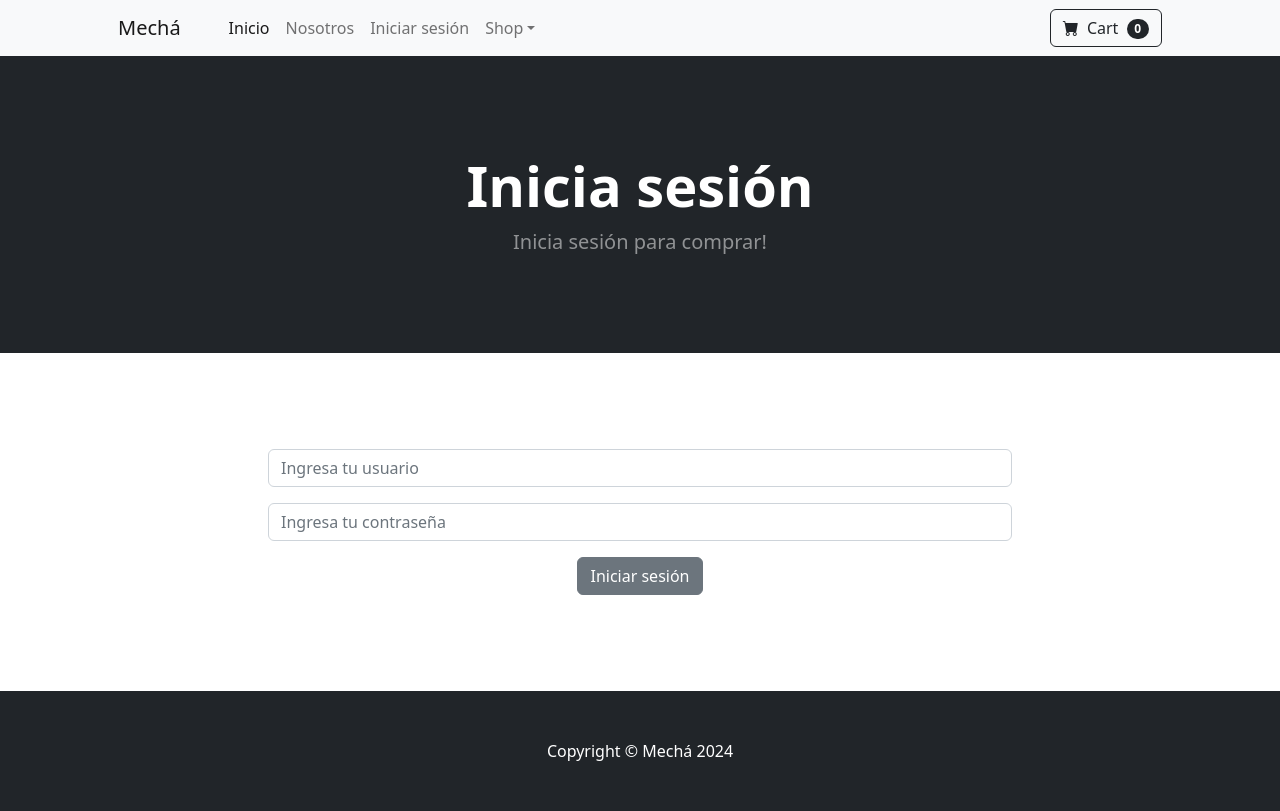
After one commit to kartdog/mecanico_web, a Django app: page /login/ in a window 1280 px wide. The commit adds this page. Run offline with Django 5.2, Linux system fonts and the light colour scheme; some libraries are stand-ins or nearby versions.

Commit message:
tercer commit, login.
Se agregó login, logout y sus respectivas páginas.

```diff
--- a/tienda/templates/base.html
+++ b/tienda/templates/base.html
@@ -1,4 +1,3 @@
-
 {% load static %}
 
 <!DOCTYPE html>
@@ -19,7 +18,14 @@
     <body>
 
         {% include 'navbar.html' %}
-
+        {% if messages %}
+            {% for message in messages %}
+                <div class="alert alert-warning alert-dismissible fade show" role="alert">
+                    {{ message }}
+                    <button type="button" class="btn-close" data-bs-dismiss="alert" aria-label="Close"></button>
+                </div>
+            {% endfor %}
+        {% endif %}
         {% block content %}
         {% endblock %}
 
--- /dev/null
+++ b/tienda/templates/login.html
@@ -0,0 +1,48 @@
+{% extends 'base.html' %}
+{% block content %}
+
+<!-- Header -->
+<header class="bg-dark py-5">
+    <div class="container px-4 px-lg-5 my-5">
+        <div class="text-center text-white">
+            <h1 class="display-4 fw-bolder">Inicia sesión</h1>
+            <p class="lead fw-normal text-white-50 mb-0">Inicia sesión para comprar!</p>
+        </div>
+    </div>
+</header>
+
+<!-- Acerca de -->
+<div class="container">
+    <div class="row">
+        <center>
+            <div class="col-8">
+                <br>
+                <br>
+                <br>
+                <br>
+
+                <form method="POST" action="{% url 'login' %}">
+                    {% csrf_token %}
+                    <!-- Input -->
+                    <div class="mb-3">
+                      <input type="text" class="form-control" name="username" placeholder="Ingresa tu usuario">
+                    </div>
+                    <div class="mb-3">
+                      <input type="password" class="form-control" name="password" placeholder="Ingresa tu contraseña">
+                    </div>
+
+                    <!-- Boton inicio -->
+                    <button type="submit" class="btn btn-secondary">Iniciar sesión</button>
+
+                  </form>
+
+                <br>
+                <br>
+                <br>
+                <br>
+            </div>
+        </center>
+    </div>
+</div>
+
+{% endblock %}
--- a/tienda/templates/navbar.html
+++ b/tienda/templates/navbar.html
@@ -1,13 +1,28 @@
 
-<!-- Navigation-->
+<!-- Navigation -->
 <nav class="navbar navbar-expand-lg navbar-light bg-light">
 <div class="container px-4 px-lg-5">
     <a class="navbar-brand" href="{% url 'index' %}">Mechá</a>
     <button class="navbar-toggler" type="button" data-bs-toggle="collapse" data-bs-target="#navbarSupportedContent" aria-controls="navbarSupportedContent" aria-expanded="false" aria-label="Toggle navigation"><span class="navbar-toggler-icon"></span></button>
     <div class="collapse navbar-collapse" id="navbarSupportedContent">
         <ul class="navbar-nav me-auto mb-2 mb-lg-0 ms-lg-4">
-            <li class="nav-item"><a class="nav-link active" aria-current="page" href="{% url 'index' %}">Inicio</a></li>
-            <li class="nav-item"><a class="nav-link" href="{% url 'nosotros' %}">Nosotros</a></li>
+            <li class="nav-item">
+                <a class="nav-link active" aria-current="page" href="{% url 'index' %}">Inicio</a>
+            </li>
+            <li class="nav-item">
+                <a class="nav-link" href="{% url 'nosotros' %}">Nosotros</a>
+            </li>
+
+            {% if user.is_authenticated %}
+            <li class="nav-item">
+                <a class="nav-link" href="{% url 'logout' %}">Cerrar sesión</a>
+            </li>
+            {% else %}
+            <li class="nav-item">
+                <a class="nav-link" href="{% url 'login' %}">Iniciar sesión</a>
+            </li>
+            {% endif %}
+
             <li class="nav-item dropdown">
                 <a class="nav-link dropdown-toggle" id="navbarDropdown" href="#" role="button" data-bs-toggle="dropdown" aria-expanded="false">Shop</a>
                 <ul class="dropdown-menu" aria-labelledby="navbarDropdown">
--- a/tienda/urls.py
+++ b/tienda/urls.py
@@ -2,6 +2,11 @@ from django.urls import path
 from . import views
 
 urlpatterns = [
+    # Index
     path('', views.index, name = 'index'),
     path('nosotros/', views.nosotros, name = 'nosotros'),
+    # Login
+    path('login/', views.login_user, name = 'login'),
+    path('logout/', views.logout_user, name = 'logout'),
+
 ]
--- a/tienda/views.py
+++ b/tienda/views.py
@@ -1,13 +1,35 @@
-from django.shortcuts import render
+from django.shortcuts import render, redirect
+from django.contrib.auth import authenticate, login, logout
+from django.contrib import messages
 from .models import *
 
-# Create your views here.
-
+# Inicio
 def index(request):
     productos = Producto.objects.all()
 
     return render(request, 'index.html', {'productos': productos})
 
 def nosotros(request):
+    return render(request, 'nosotros.html', {})
 
-    return render(request, 'nosotros.html', {})
+# Login
+def login_user(request):
+    if request.method == "POST":
+        username = request.POST['username']
+        password = request.POST['password']
+        user = authenticate(request, username=username, password=password)
+        if user is not None:
+            login(request, user)
+            messages.success(request, ("Has iniciado sesión."))
+            return redirect('index')
+        else:
+            messages.success(request, ("Ha ocurrido un error, intenta nuevamente."))
+            return redirect('login')
+
+    else:
+        return render(request, 'login.html', {})
+
+def logout_user(request):
+    logout(request)
+    messages.success(request, ("Has cerrado la sesión."))
+    return redirect('index')
```
Also changed, not shown: db.sqlite3.
